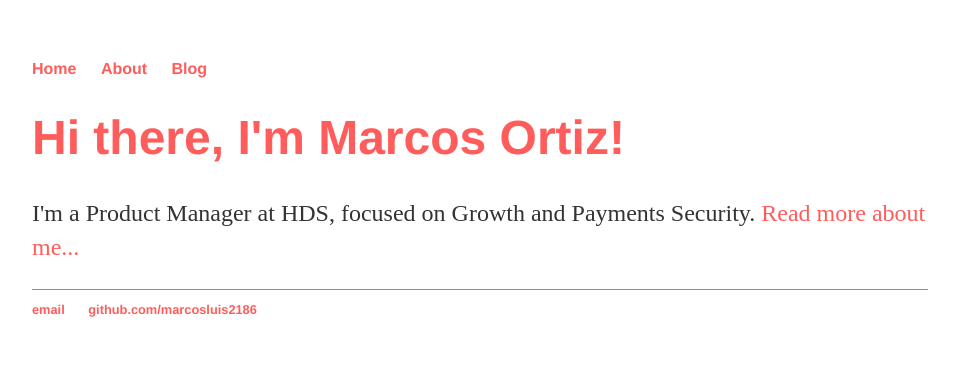
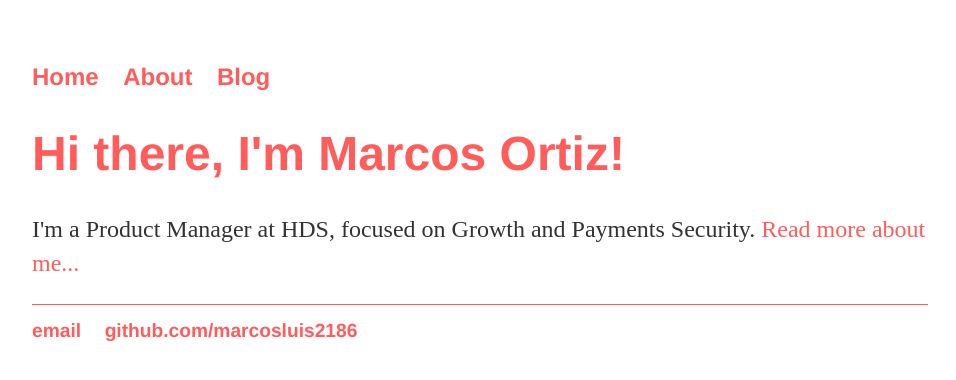
Before and after one commit to marcosluis2186/marcosluis2186.github.com, a Jekyll site: the page built from index.html, in a window 1280 px wide. Shown: the top 380 px of the page, without its empty margins (160-1116 px from the left). Built offline with Jekyll 4.4.1, drawn with Linux system fonts in a browser that asks for light colours.

Commit message:
Adding a new style for lists

```diff
--- a/css/main.css
+++ b/css/main.css
@@ -29,6 +29,10 @@
     line-height: 1.4em;
     color: #333;
 }
+li {
+    font-size: 1.5em;
+    line-height: 1.4em;
+}
 footer {
     border-top: 1px solid #FF5D5B;
     font-size: .8em;
```
